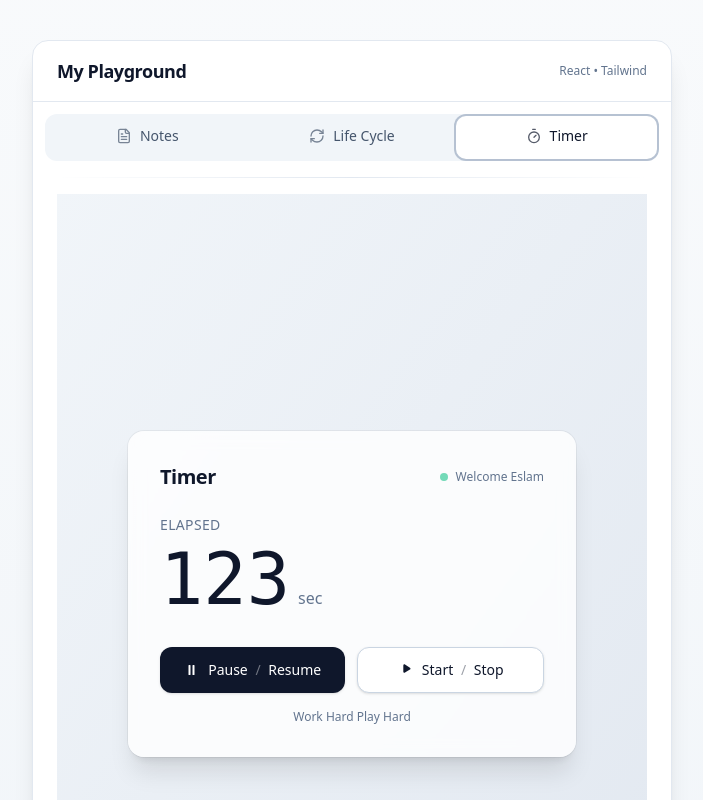
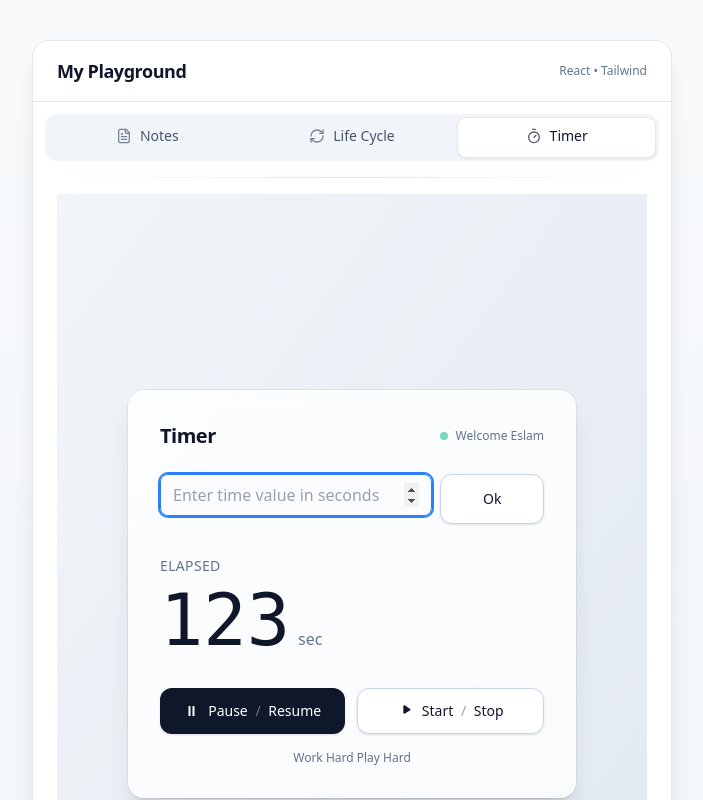
Before and after one commit to EslamKamel89/Scratchpad, a React (Vite) app: page / in a window 1280 px wide. Both pictures are taken after a click on the tab "Timer". Shown: the top 800 px of the page, without its empty margins (288-991 px from the left). Built offline with nearby package versions, Linux system fonts and the light colour scheme; the HTML template or start-up script is replaced by a standard one.

Commit message:
feat(ui): enhance Timer component with input and visual feedback
- Add time input field with auto-focus and save confirmation (green flash)
- Refactor buttons to use shared `btn-accent` and `btn-outline` styles

```diff
--- a/src/components/Timer.tsx
+++ b/src/components/Timer.tsx
@@ -1,4 +1,21 @@
+import { useEffect, useRef } from "react";
+
 const Timer = () => {
+  const inputRef: React.Ref<HTMLInputElement> = useRef(null);
+  useEffect(() => {
+    inputRef?.current?.focus();
+  }, []);
+  const save = () => {
+    if (inputRef.current == null) return;
+    inputRef.current?.blur();
+    inputRef.current.style.backgroundColor = "green";
+    inputRef.current.style.color = "white";
+    setTimeout(() => {
+      if (inputRef.current == null) return;
+      inputRef.current.style.backgroundColor = "white";
+      inputRef.current.style.color = "black";
+    }, 2000);
+  };
   return (
     <div className="min-h-dvh bg-gradient-to-br from-slate-100 to-slate-200 text-slate-900 antialiased">
       <main className="grid min-h-dvh place-items-center p-6">
@@ -11,7 +28,21 @@ const Timer = () => {
                 Welcome Eslam
               </span>
             </header>
-
+            <div className="mb-8 flex flex-col space-y-2 space-x-2 md:flex-row">
+              <input
+                ref={inputRef}
+                type="number"
+                className="input flex-4"
+                placeholder="Enter time value in seconds"
+              />
+              <button
+                onClick={() => save()}
+                className="btn-outline w-fit flex-1"
+                type="button"
+              >
+                Ok
+              </button>
+            </div>
             <div className="mb-8">
               <p className="text-sm tracking-wide text-slate-500 uppercase">
                 Elapsed
@@ -29,10 +60,7 @@ const Timer = () => {
             </div>
 
             <div className="flex flex-col gap-3 sm:flex-row">
-              <button
-                type="button"
-                className="inline-flex w-full items-center justify-center gap-2 rounded-xl bg-slate-900 px-5 py-3 text-sm font-medium text-white shadow hover:bg-slate-800 active:translate-y-px"
-              >
+              <button type="button" className="btn-accent">
                 <svg
                   xmlns="http://www.w3.org/2000/svg"
                   viewBox="0 0 24 24"
@@ -46,10 +74,7 @@ const Timer = () => {
                 </span>
               </button>
 
-              <button
-                type="button"
-                className="inline-flex w-full items-center justify-center gap-2 rounded-xl border border-slate-300 bg-white px-5 py-3 text-sm font-medium shadow hover:bg-slate-50 active:translate-y-px"
-              >
+              <button type="button" className="btn-outline">
                 <svg
                   xmlns="http://www.w3.org/2000/svg"
                   viewBox="0 0 24 24"
--- a/src/index.css
+++ b/src/index.css
@@ -18,3 +18,9 @@ body {
 .btn {
   @apply w-full cursor-pointer rounded-lg bg-purple-600 px-4 py-2 font-medium text-white transition duration-150 ease-in-out hover:bg-purple-700 focus:ring-2 focus:ring-purple-500 focus:ring-offset-2 focus:outline-none;
 }
+.btn-accent {
+  @apply inline-flex w-full items-center justify-center gap-2 rounded-xl bg-slate-900 px-5 py-3 text-sm font-medium text-white shadow hover:bg-slate-800 active:translate-y-px;
+}
+.btn-outline {
+  @apply inline-flex w-full items-center justify-center gap-2 rounded-xl border border-slate-300 bg-white px-5 py-3 text-sm font-medium shadow hover:bg-slate-50 active:translate-y-px;
+}
```
